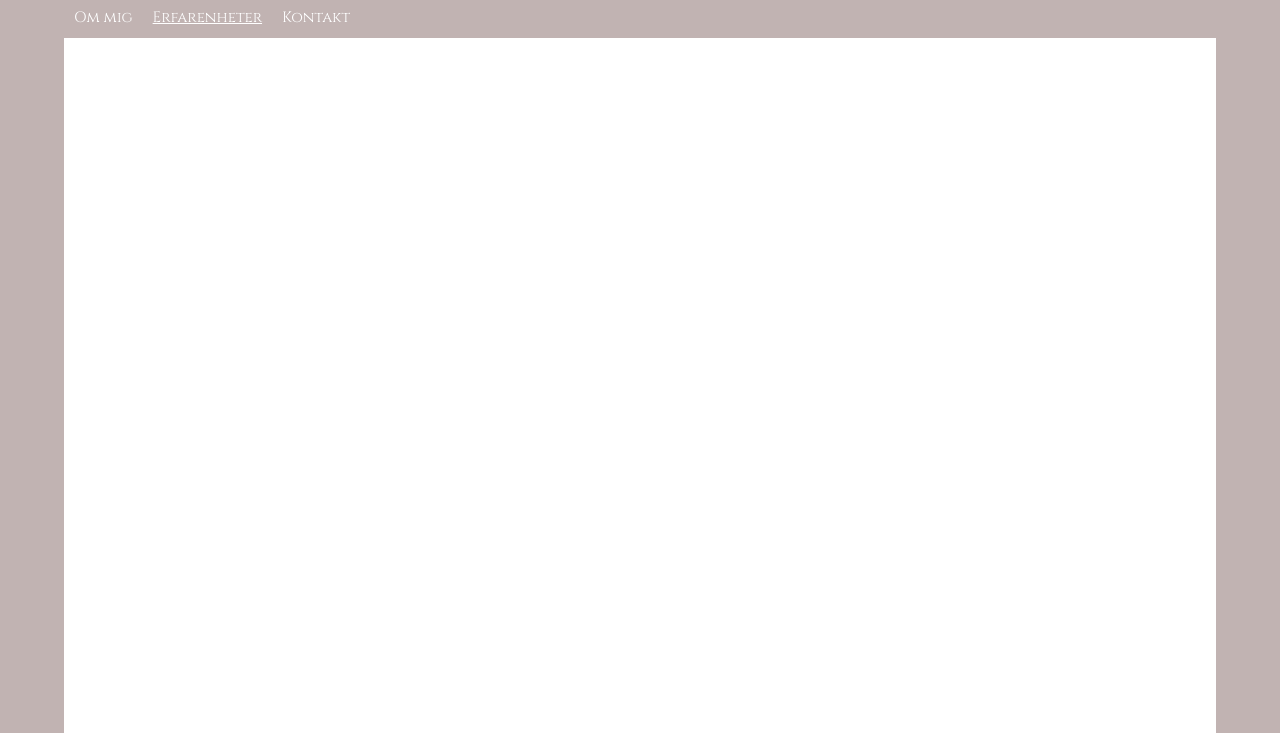
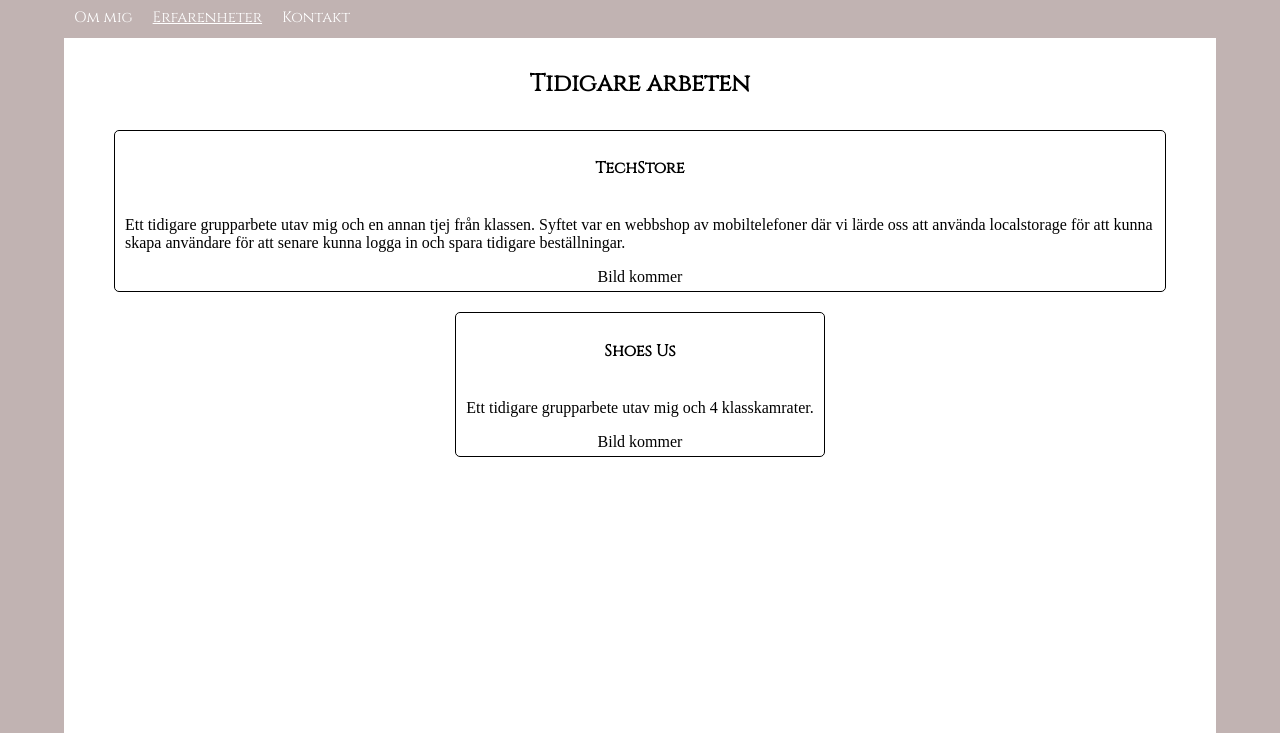
Before and after one commit to juliamattson/CV, a plain HTML site: page experiences.html in a window 1280 px wide. Shown: the part 67-800 px from the top of the page. Drawn offline with Linux system fonts and the light colour scheme.

Commit message:
added link to my github
also started on the part where my earlier works will be shown.

```diff
--- a/experiences.html
+++ b/experiences.html
@@ -18,6 +18,23 @@
             <div class="currentPage">Erfarenheter</div>
             <div onclick="toContactPage()" class="navButtons">Kontakt</div>
         </div>
+        <div id="oldProjectsDiv">
+            <h2>Tidigare arbeten</h2>
+            <div class="oneProject">
+                <h4>TechStore</h4>
+                <p>Ett tidigare grupparbete utav mig och en annan tjej från klassen.
+                    Syftet var en webbshop av mobiltelefoner där vi lärde oss att använda localstorage
+                    för att kunna skapa användare för att senare kunna logga in och spara tidigare beställningar.
+                </p>
+                Bild kommer <!-- <img src="/img/techStore-collage.jpg" alt="" style="width: 600px; height: 300px;"> -->
+            </div>
+            <div class="oneProject">
+                <h4>Shoes Us</h4>
+                <p>Ett tidigare grupparbete utav mig och 4 klasskamrater.
+                </p>
+                Bild kommer <!-- <img src="/img/techStore-collage.jpg" alt="" style="width: 600px; height: 300px;"> -->
+            </div>
+        </div>
     </div>
 </body>
 </html>
--- a/style.css
+++ b/style.css
@@ -8,6 +8,8 @@ body {
 }
 
 #mainDiv {
+    display: flex;
+    flex-direction: column;
     width: 90vw;
     height: 100vh;
     background-color: white;
@@ -64,6 +66,28 @@ body {
     padding: 10px;
 }
 
-h2 {
+h2, h4 {
     font-family: 'Cinzel', serif;
 }
+
+/* innehållsdiv på erfarenheter-sidan */
+#oldProjectsDiv {
+    display: flex;
+    flex-direction: column;
+    flex-wrap: wrap;
+    align-items: center;
+    padding: 10px 50px 10px 50px;
+    height: 100vh;
+    background-color: white;
+}
+
+.oneProject {
+    display: flex;
+    flex-wrap: wrap;
+    flex-direction: column;
+    align-items: center;
+    padding: 5px 10px 5px 10px;
+    border: 1px solid black;
+    border-radius: 5px;
+    margin: 10px 0px 10px 0px;
+}
```
Also changed, not shown: contact.html (+2 -1 lines).
